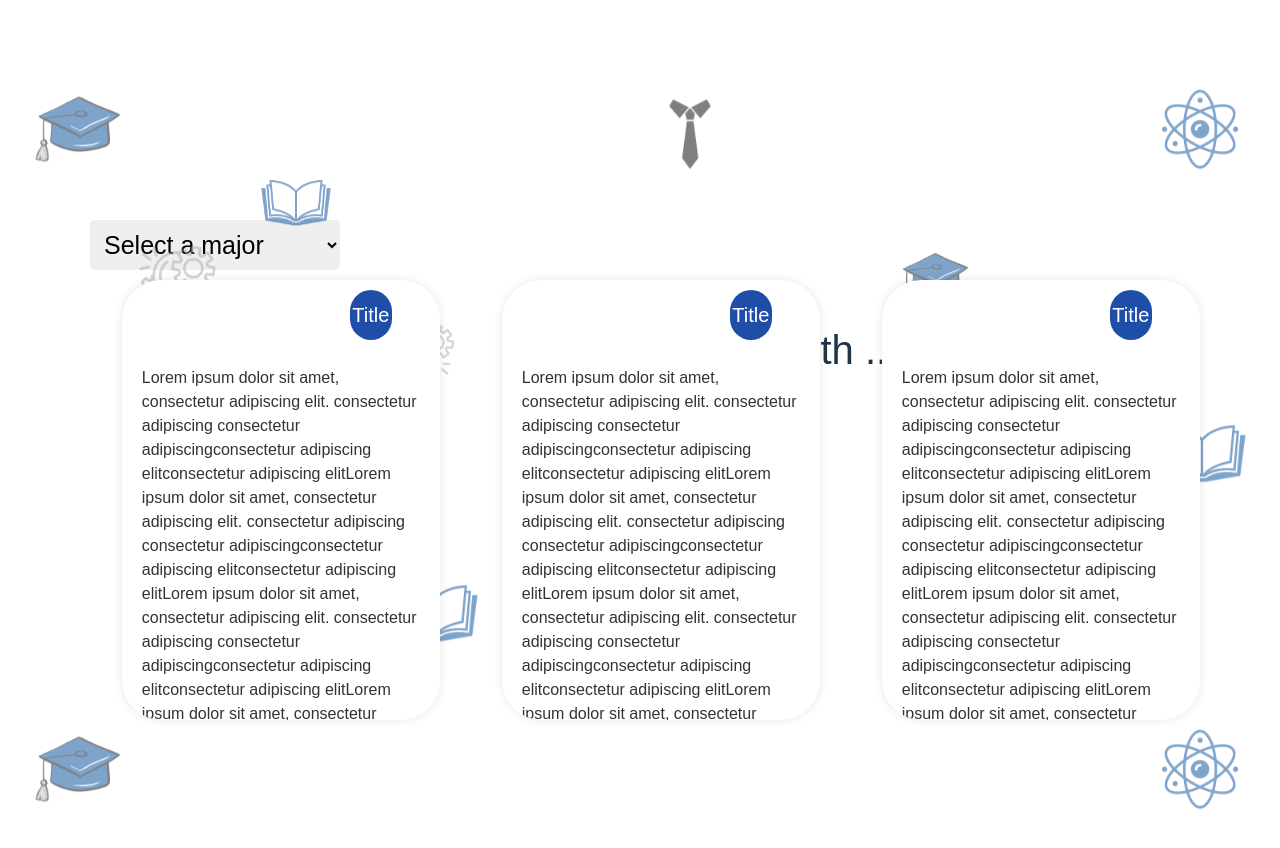
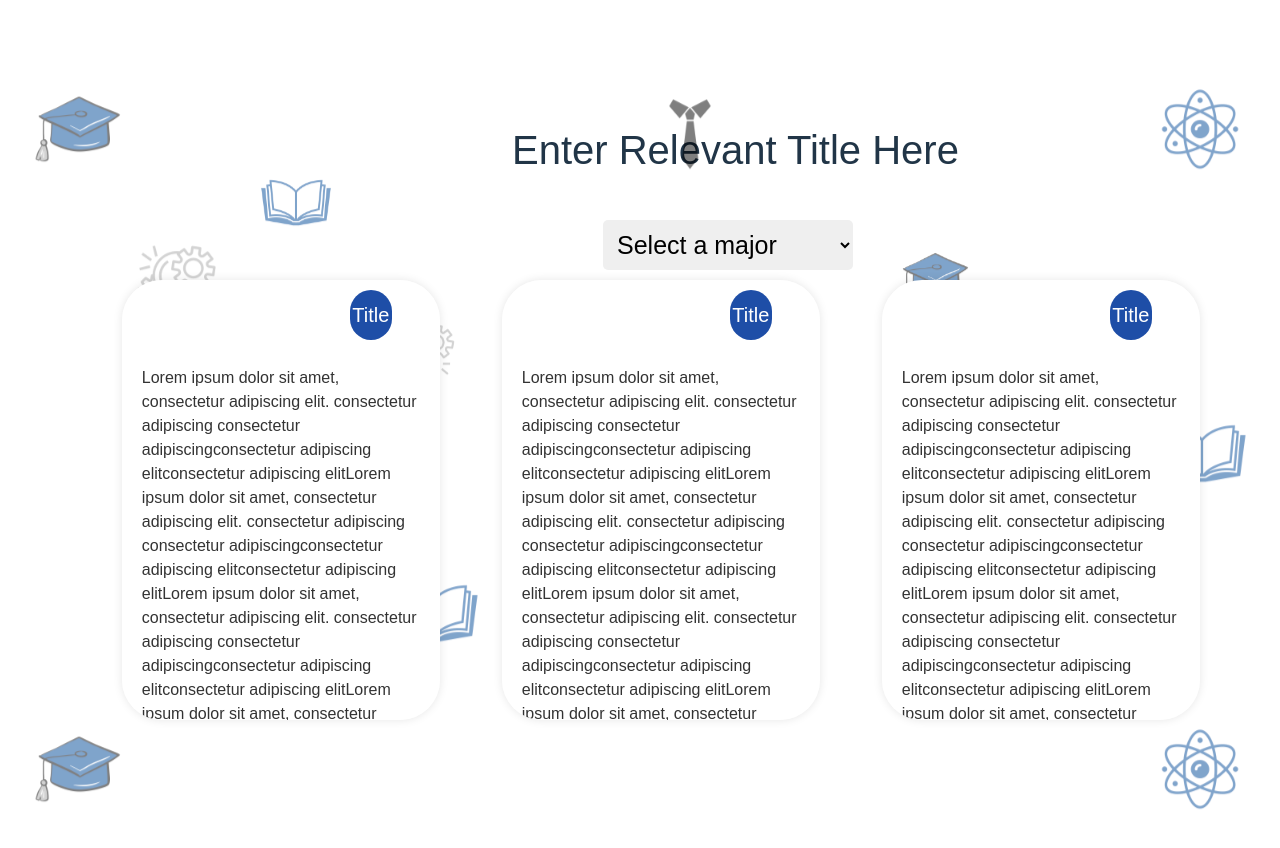
Before and after one commit to hebronmekuria/snake-game, a React (Vite) app in the folder snake-game/: page / in a window 1280 px wide. Shown: the top 848 px of the page. Built offline with nearby package versions, Linux system fonts and the light colour scheme.

Commit message:
Centered Title

```diff
--- a/snake-game/src/App.css
+++ b/snake-game/src/App.css
@@ -19,23 +19,26 @@ body {
 
 select {
   margin-left: 20px;
+  position: relative;
   font-size: 25px;
   font-weight: 300;
   padding: 10px;
+  left:45%;
   border: 1px ;
   border-radius: 5px;
   font-family: 'Arial Unicode MS', 'Arial', sans-serif;
   width: 250px;
   margin-top: 10px;
   z-index: 1;
+  top: 20%;
 }
 
 .intro-text{
   font-size: 40px;
-  font-weight: 300;
+  font-weight: 400;
   position: absolute;
-  left:41%;
-  top:40%;
+  left:40%;
+  top:15%;
   /* visibility: hidden; */
 }
 
--- a/snake-game/src/App.tsx
+++ b/snake-game/src/App.tsx
@@ -169,7 +169,7 @@ const App: React.FC = () => {
         <img src={fifthimage}></img>
       </div>
       <div className="intro-text" >
-        What can I do with ....major?
+       Enter Relevant Title Here
       </div>
       <div className="container mt-5">
         <div className="text-right mb-3">
```
